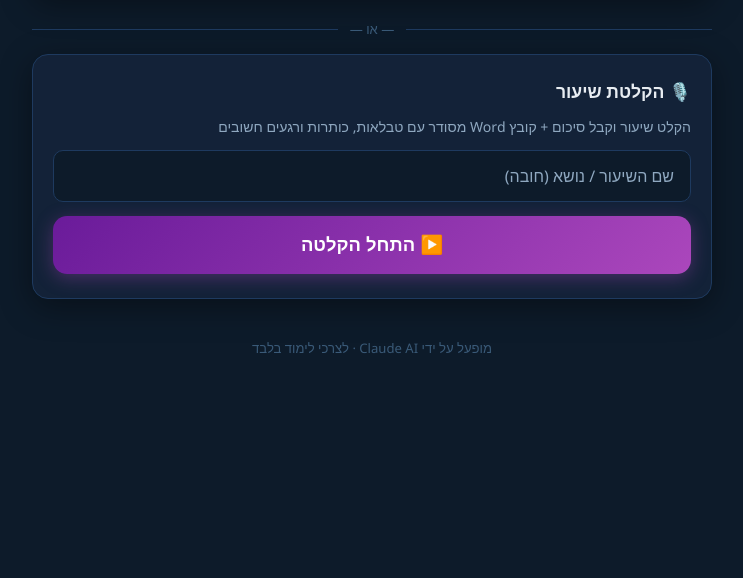
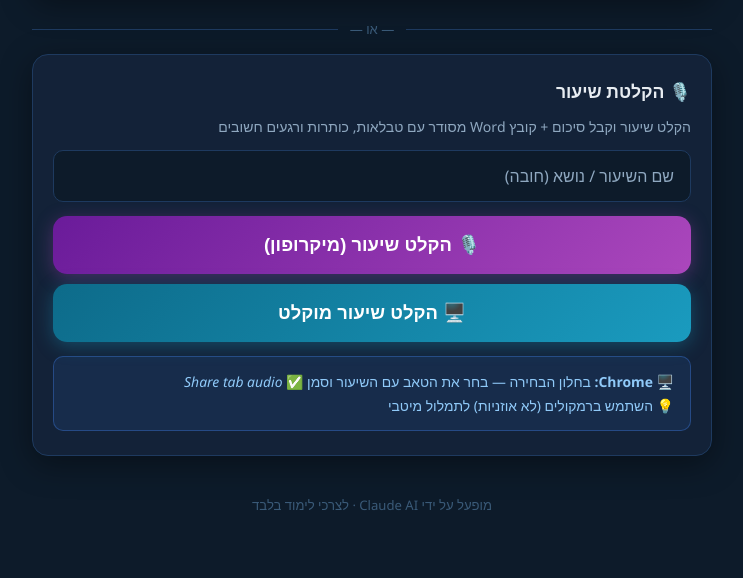
Before and after one commit to maozkamer/legal-study-tool, a Flask app: page / in a window 1280 px wide. Shown: the part 449-1027 px from the top of the page, without its empty margins (268-1011 px from the left). Before the commit the page ends 802 px from the top, so only its background shows below. Run offline with Flask 3, Linux system fonts and the light colour scheme.

Commit message:
fix audio

```diff
--- a/templates/index.html
+++ b/templates/index.html
@@ -312,6 +312,27 @@
       .rec-controls { gap:6px; }
       .rec-ctrl-btn { min-width:calc(50% - 4px); font-size:.82rem; }
     }
+
+    /* ── Screen-recording button (teal) ── */
+    .rec-screen-btn { background:linear-gradient(135deg,#0d6b8a,#1a9bbf) !important;
+                      box-shadow:0 4px 18px rgba(26,155,191,.35) !important; }
+    .rec-screen-btn:hover { opacity:.88; }
+
+    /* Two-button container */
+    .rec-mode-btns { display:flex; flex-direction:column; gap:10px; }
+
+    /* Browser hint box */
+    .rec-browser-hint { margin-top:14px; padding:13px 16px; border-radius:10px;
+                        font-size:.87rem; line-height:1.7; display:none; }
+    .rec-browser-hint.chrome { background:rgba(66,133,244,.1); border:1px solid rgba(66,133,244,.35); color:#90caf9; }
+    .rec-browser-hint.safari { background:rgba(255,159,10,.1); border:1px solid rgba(255,159,10,.35); color:#ffd180; }
+    .rec-browser-hint.other  { background:rgba(255,255,255,.05); border:1px solid var(--border); color:var(--muted); }
+
+    /* Mode badge shown during active recording */
+    .rec-mode-badge { display:inline-flex; align-items:center; gap:6px; font-size:.82rem;
+                      font-weight:600; padding:3px 12px; border-radius:20px; }
+    .rec-mode-badge.mic    { background:rgba(171,71,188,.15); color:#ce93d8; border:1px solid rgba(171,71,188,.4); }
+    .rec-mode-badge.screen { background:rgba(26,155,191,.15); color:#80deea;  border:1px solid rgba(26,155,191,.4); }
   </style>
 </head>
 <body>
@@ -466,11 +487,18 @@
     </p>
     <input class="rec-name-input" id="rec-lesson-name" type="text"
            placeholder="שם השיעור / נושא (חובה)" maxlength="120" />
-    <button class="rec-big-btn" id="rec-start-btn">▶️ התחל הקלטה</button>
+    <div class="rec-mode-btns">
+      <button class="rec-big-btn" id="rec-start-btn">🎙️ הקלט שיעור (מיקרופון)</button>
+      <button class="rec-big-btn rec-screen-btn" id="rec-screen-start-btn">🖥️ הקלט שיעור מוקלט</button>
+    </div>
+    <div class="rec-browser-hint" id="rec-browser-hint"></div>
   </div>
 
   <!-- ── State 2: active recording ── -->
   <div id="rec-active" style="display:none;">
+    <div style="text-align:center;margin-bottom:6px;">
+      <span class="rec-mode-badge" id="rec-mode-badge"></span>
+    </div>
     <div style="display:flex;align-items:center;justify-content:center;gap:10px;margin-bottom:2px;">
       <div class="rec-pulse"></div>
       <span style="color:#ff7043;font-weight:600;font-size:.93rem;" id="rec-lesson-label"></span>
@@ -937,34 +965,63 @@ function highlight(html, term) {
 const recCard        = $("rec-card");
 const recSetupDiv    = $("rec-setup");
 const recLessonName  = $("rec-lesson-name");
-const recStartBtn    = $("rec-start-btn");
-const recActiveDiv   = $("rec-active");
-const recLessonLabel = $("rec-lesson-label");
-const recTimerEl     = $("rec-timer-el");
-const recTranscript  = $("rec-transcript");
-const recPauseBtn    = $("rec-pause-btn");
-const recMarkBtn     = $("rec-mark-btn");
-const recFinishBtn   = $("rec-finish-btn");
-const recProcDiv     = $("rec-processing");
-const recErrBox      = $("rec-error");
-const recDoneDiv     = $("rec-done");
-const recSubjectBadge= $("rec-subject-badge");
-const recSummaryEl   = $("rec-summary");
-const recDocxBtn     = $("rec-docx-btn");
-const recNewBtn      = $("rec-new-btn");
+const recStartBtn       = $("rec-start-btn");
+const recScreenStartBtn = $("rec-screen-start-btn");
+const recActiveDiv      = $("rec-active");
+const recLessonLabel    = $("rec-lesson-label");
+const recTimerEl        = $("rec-timer-el");
+const recTranscript     = $("rec-transcript");
+const recPauseBtn       = $("rec-pause-btn");
+const recMarkBtn        = $("rec-mark-btn");
+const recFinishBtn      = $("rec-finish-btn");
+const recProcDiv        = $("rec-processing");
+const recErrBox         = $("rec-error");
+const recDoneDiv        = $("rec-done");
+const recSubjectBadge   = $("rec-subject-badge");
+const recSummaryEl      = $("rec-summary");
+const recDocxBtn        = $("rec-docx-btn");
+const recNewBtn         = $("rec-new-btn");
+const recModeBadge      = $("rec-mode-badge");
+const recBrowserHint    = $("rec-browser-hint");
 
 // ── State ─────────────────────────────────────────────────────
 let recTimerInterval  = null;
-let recElapsed        = 0;          // seconds
+let recElapsed        = 0;
 let recPaused         = false;
 let recShouldRestart  = false;
 let recognition       = null;
-let recTranscriptFull = "";         // confirmed (final) segments
-let recTranscriptInterim = "";      // current interim
+let recTranscriptFull = "";
+let recTranscriptInterim = "";
 let recStructured     = null;
 let recSummaryText    = "";
 let recCurrentLesson  = "";
 let recSubject        = "";
+let recMode           = "mic";      // "mic" | "screen"
+let recAudioContext   = null;       // AudioContext for screen audio playback
+let recAudioStream    = null;       // getDisplayMedia stream
+
+// ── Browser detection ─────────────────────────────────────────
+const isChrome = /Chrome/.test(navigator.userAgent) && /Google Inc/.test(navigator.vendor);
+const isSafari = /Safari/.test(navigator.userAgent) && !/Chrome/.test(navigator.userAgent);
+
+// Show browser-specific hint next to the screen recording button
+(function() {
+  if (isChrome) {
+    recBrowserHint.className = "rec-browser-hint chrome";
+    recBrowserHint.innerHTML =
+      "🖥️ <strong>Chrome:</strong> בחלון הבחירה — בחר את הטאב עם השיעור וסמן ✅ <em>Share tab audio</em><br>" +
+      "💡 השתמש ברמקולים (לא אוזניות) לתמלול מיטבי";
+  } else if (isSafari) {
+    recBrowserHint.className = "rec-browser-hint safari";
+    recBrowserHint.innerHTML =
+      "📱 <strong>Safari:</strong> הפעל את השיעור ברמקול — המיקרופון יקלוט את הקול";
+  } else {
+    recBrowserHint.className = "rec-browser-hint other";
+    recBrowserHint.innerHTML =
+      "ℹ️ לכידת אודיו מהטאב נתמכת ב-Chrome. בדפדפנים אחרים — השמע ברמקול והמיקרופון יקלוט";
+  }
+  recBrowserHint.style.display = "block";
+})();
 
 // ── Helpers ───────────────────────────────────────────────────
 function fmtHMS(secs) {
@@ -988,7 +1045,7 @@ function recShowError(msg) {
 }
 
 // ── Start recording ───────────────────────────────────────────
-recStartBtn.addEventListener("click", () => {
+function validateAndStart(mode) {
   const name = recLessonName.value.trim();
   if (!name) {
     recLessonName.classList.add("input-error");
@@ -997,24 +1054,57 @@ recStartBtn.addEventListener("click", () => {
   }
   recLessonName.classList.remove("input-error");
   recCurrentLesson = name;
+  recMode = mode;
   recBeginRecording();
-});
+}
 
+recStartBtn.addEventListener("click",       () => validateAndStart("mic"));
+recScreenStartBtn.addEventListener("click", () => validateAndStart("screen"));
 recLessonName.addEventListener("input", () => recLessonName.classList.remove("input-error"));
 
-function recBeginRecording() {
+async function recBeginRecording() {
   // Reset state
-  recElapsed        = 0;
-  recTranscriptFull = "";
+  recElapsed           = 0;
+  recTranscriptFull    = "";
   recTranscriptInterim = "";
-  recPaused         = false;
-  recStructured     = null;
-  recSummaryText    = "";
+  recPaused            = false;
+  recStructured        = null;
+  recSummaryText       = "";
+  recAudioContext      = null;
+  recAudioStream       = null;
+
+  // ── Screen mode: capture tab audio via getDisplayMedia ────────
+  if (recMode === "screen") {
+    if (isChrome) {
+      try {
+        recAudioStream = await navigator.mediaDevices.getDisplayMedia({
+          video: false,
+          audio: { echoCancellation: false, noiseSuppression: false, sampleRate: 44100 },
+        });
+        // Play captured audio to speakers so Speech Recognition (mic) can hear it
+        recAudioContext = new AudioContext();
+        const src = recAudioContext.createMediaStreamSource(recAudioStream);
+        src.connect(recAudioContext.destination);
+        // If user stops sharing from browser Chrome UI → auto-finish
+        recAudioStream.getAudioTracks()[0].addEventListener("ended", () => {
+          if (recActiveDiv.style.display !== "none") recFinishBtn.click();
+        });
+      } catch {
+        recShowError("בחירת הטאב בוטלה — נסה שוב.");
+        return;
+      }
+    }
+    // Safari + others: fallback to microphone (hint already shown to user)
+  }
 
   recShowState("active");
   recLessonLabel.textContent = recCurrentLesson;
-  recTimerEl.textContent = "00:00:00";
-  recTranscript.value = "";
+  recTimerEl.textContent     = "00:00:00";
+  recTranscript.value        = "";
+
+  // Mode badge
+  recModeBadge.textContent = recMode === "screen" ? "🖥️ שיעור מוקלט" : "🎙️ מיקרופון";
+  recModeBadge.className   = "rec-mode-badge " + recMode;
 
   // Timer
   recTimerInterval = setInterval(() => {
@@ -1034,19 +1124,16 @@ function recBeginRecording() {
   }
 
   recognition = new SpeechRec();
-  recognition.lang            = "he-IL";
-  recognition.continuous      = true;
-  recognition.interimResults  = true;
+  recognition.lang           = "he-IL";
+  recognition.continuous     = true;
+  recognition.interimResults = true;
 
   recognition.onresult = (e) => {
     let interim = "";
     for (let i = e.resultIndex; i < e.results.length; i++) {
       const t = e.results[i][0].transcript;
-      if (e.results[i].isFinal) {
-        recTranscriptFull += t + " ";
-      } else {
-        interim += t;
-      }
+      if (e.results[i].isFinal) recTranscriptFull += t + " ";
+      else interim += t;
     }
     recTranscriptInterim = interim;
     recTranscript.value  = recTranscriptFull + interim;
@@ -1054,16 +1141,12 @@ function recBeginRecording() {
   };
 
   recognition.onerror = (e) => {
-    if (e.error !== "aborted" && e.error !== "no-speech") {
+    if (e.error !== "aborted" && e.error !== "no-speech")
       recShowError("שגיאה בזיהוי דיבור: " + e.error);
-    }
   };
 
-  // Auto-restart to maintain continuous recognition
   recognition.onend = () => {
-    if (recShouldRestart) {
-      try { recognition.start(); } catch (_) {}
-    }
+    if (recShouldRestart) { try { recognition.start(); } catch (_) {} }
   };
 
   recShouldRestart = true;
@@ -1076,11 +1159,13 @@ recPauseBtn.addEventListener("click", () => {
   if (recPaused) {
     recShouldRestart = false;
     recognition.stop();
+    if (recAudioContext) recAudioContext.suspend();
     recPauseBtn.textContent = "▶️ המשך";
     recPauseBtn.style.borderColor = "var(--green)";
     recPauseBtn.style.color = "#6fcf97";
   } else {
     recShouldRestart = true;
+    if (recAudioContext) recAudioContext.resume();
     try { recognition.start(); } catch (_) {}
     recPauseBtn.textContent = "⏸️ השהה";
     recPauseBtn.style.borderColor = "";
@@ -1104,6 +1189,9 @@ recFinishBtn.addEventListener("click", async () => {
   clearInterval(recTimerInterval); recTimerInterval = null;
   recShouldRestart = false;
   if (recognition) { try { recognition.stop(); } catch (_) {} recognition = null; }
+  // Release screen audio stream
+  if (recAudioStream) { recAudioStream.getTracks().forEach(t => t.stop()); recAudioStream = null; }
+  if (recAudioContext) { recAudioContext.close(); recAudioContext = null; }
 
   const finalTranscript = (recTranscriptFull + recTranscriptInterim).trim();
   if (!finalTranscript) {
@@ -1189,6 +1277,7 @@ recDocxBtn.addEventListener("click", async () => {
 // ── New recording ─────────────────────────────────────────────
 recNewBtn.addEventListener("click", () => {
   recLessonName.value = "";
+  recMode = "mic";
   recShowState("setup");
 });
 
```
